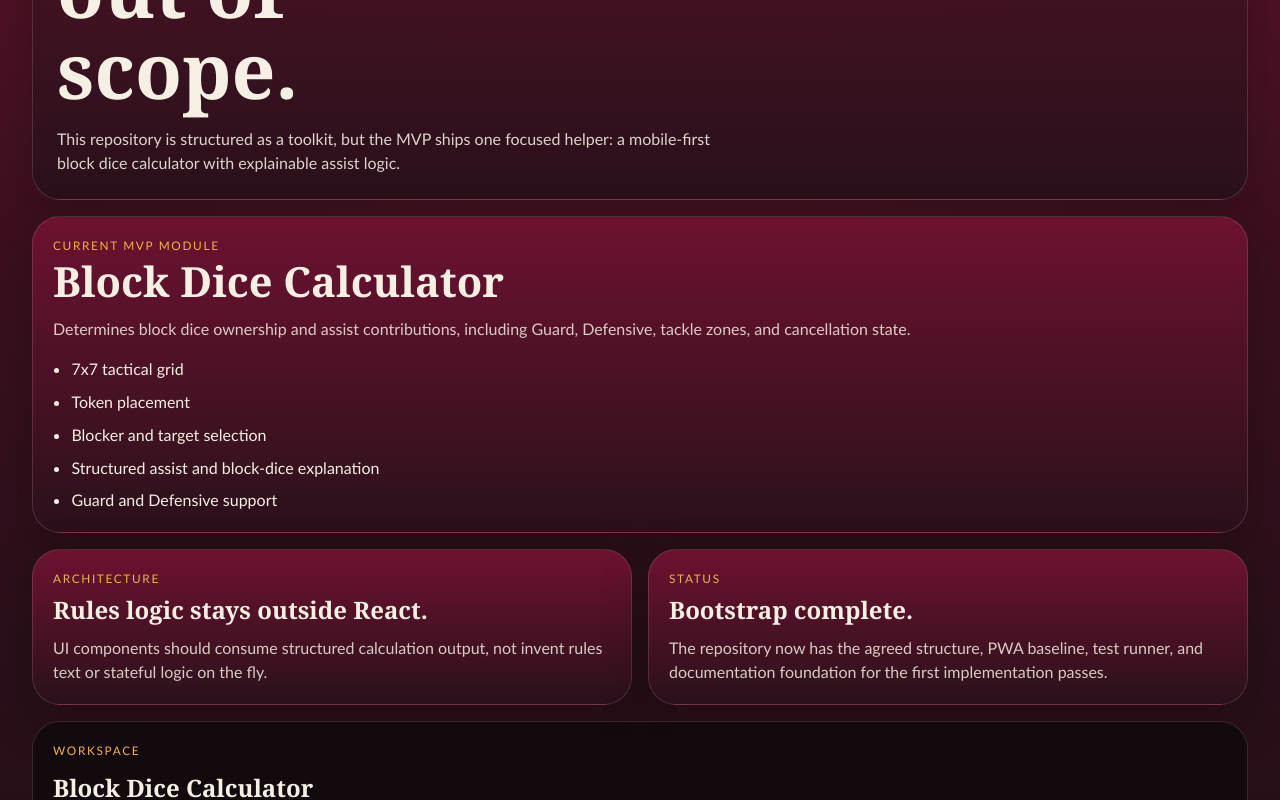
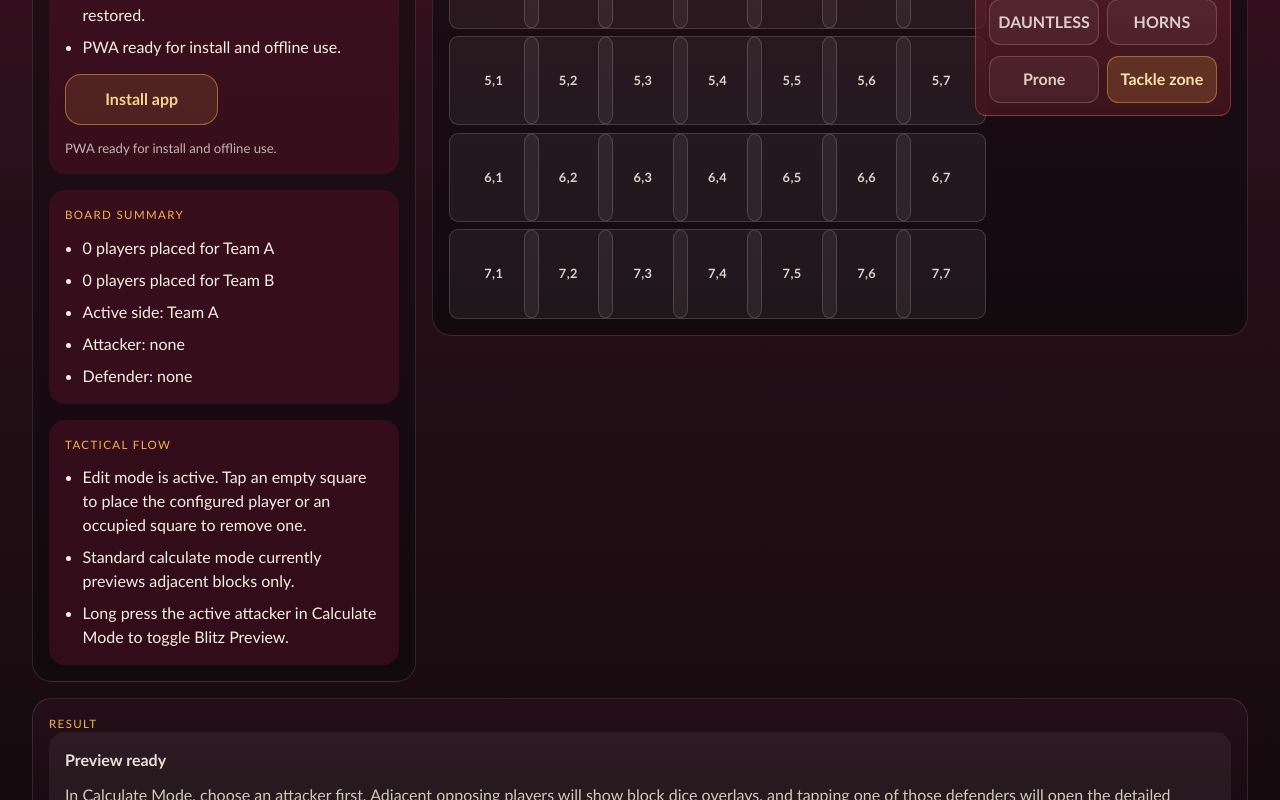
Before and after one commit to safeathomeapp/bloodbowltoolkit, a React (Vite) app: page / in a window 1280 px wide. Shown: the part 460-1260 px from the top of the page. Built offline with nearby package versions, Linux system fonts and the light colour scheme.

Commit message:
chore: remove app chrome and tighten blitz marker

```diff
--- a/src/app/App.module.css
+++ b/src/app/App.module.css
@@ -4,129 +4,13 @@
   color: #f6efe4;
 }
 
-.hero,
-.card,
-.panel {
-  border: 1px solid rgba(246, 239, 228, 0.14);
-  background:
-    linear-gradient(180deg, rgba(128, 19, 54, 0.82), rgba(43, 17, 28, 0.9)),
-    rgba(25, 15, 20, 0.95);
-  box-shadow: 0 18px 48px rgba(10, 6, 7, 0.28);
-}
-
-.hero {
-  padding: 1.5rem;
-  border-radius: 1.5rem;
-}
-
-.kicker,
-.eyebrow {
-  margin: 0;
-  text-transform: uppercase;
-  letter-spacing: 0.14em;
-  font-size: 0.74rem;
-  color: #f1b24a;
-}
-
-.title,
-.cardTitle,
-.panelTitle {
-  margin: 0;
-  font-family: Georgia, 'Times New Roman', serif;
-  line-height: 1.05;
-}
-
-.title {
-  margin-top: 0.75rem;
-  font-size: clamp(2.3rem, 9vw, 4.8rem);
-  max-width: 10ch;
-}
-
-.summary {
-  margin: 1rem 0 0;
-  max-width: 42rem;
-  color: rgba(246, 239, 228, 0.88);
-  font-size: 1rem;
-}
-
-.card {
-  margin-top: 1rem;
-  padding: 1.25rem;
-  border-radius: 1.35rem;
-}
-
-.cardHeader {
-  display: grid;
-  gap: 0.35rem;
-}
-
-.cardTitle {
-  font-size: clamp(1.7rem, 6vw, 2.6rem);
-}
-
-.cardText,
-.panelText {
-  margin: 0.85rem 0 0;
-  color: rgba(246, 239, 228, 0.84);
-}
-
-.scopeList {
-  margin: 1rem 0 0;
-  padding-left: 1.15rem;
-  display: grid;
-  gap: 0.55rem;
-}
-
-.grid {
-  margin-top: 1rem;
-  display: grid;
-  gap: 1rem;
-}
-
-.panel {
-  padding: 1.25rem;
-  border-radius: 1.25rem;
-}
-
 .workspace {
-  margin-top: 1rem;
-  padding: 1.25rem;
-  border-radius: 1.25rem;
-  border: 1px solid rgba(246, 239, 228, 0.14);
-  background: rgba(15, 10, 12, 0.78);
-  backdrop-filter: blur(10px);
-}
-
-.workspaceHeader {
-  display: grid;
-  gap: 0.45rem;
-  margin-bottom: 1rem;
-}
-
-.panelTitle {
-  margin-top: 0.55rem;
-  font-size: 1.5rem;
+  padding: 0;
 }
 
 @media (max-width: 47.99rem) {
   .shell {
     padding: 0.3rem;
-  }
-
-  .hero,
-  .card,
-  .panel,
-  .workspace {
-    padding: 0.55rem;
-    border-radius: 0.8rem;
-  }
-
-  .grid {
-    gap: 0.55rem;
-  }
-
-  .workspaceHeader {
-    margin-bottom: 0.45rem;
   }
 }
 
@@ -134,15 +18,4 @@
   .shell {
     padding: 2rem;
   }
-
-  .hero,
-  .card,
-  .panel,
-  .workspace {
-    border-radius: 1.75rem;
-  }
-
-  .grid {
-    grid-template-columns: repeat(2, minmax(0, 1fr));
-  }
 }
--- a/src/app/App.tsx
+++ b/src/app/App.tsx
@@ -1,69 +1,10 @@
 import styles from './App.module.css'
 import { BlockDiceCalculator } from '../tools/block-dice/components/BlockDiceCalculator'
-import { blockDiceTool } from '../tools/block-dice'
-
-const mvpScope = [
-  '7x7 tactical grid',
-  'Token placement',
-  'Blocker and target selection',
-  'Structured assist and block-dice explanation',
-  'Guard and Defensive support',
-]
 
 export function App() {
   return (
     <main className={styles.shell}>
-      <section className={styles.hero}>
-        <p className={styles.kicker}>Blood Bowl Toolkit</p>
-        <h1 className={styles.title}>Block dice first. Everything else stays out of scope.</h1>
-        <p className={styles.summary}>
-          This repository is structured as a toolkit, but the MVP ships one focused helper:
-          a mobile-first block dice calculator with explainable assist logic.
-        </p>
-      </section>
-
-      <section className={styles.card} aria-labelledby="current-tool">
-        <div className={styles.cardHeader}>
-          <p className={styles.eyebrow}>Current MVP Module</p>
-          <h2 id="current-tool" className={styles.cardTitle}>
-            {blockDiceTool.name}
-          </h2>
-        </div>
-        <p className={styles.cardText}>{blockDiceTool.description}</p>
-        <ul className={styles.scopeList}>
-          {mvpScope.map((item) => (
-            <li key={item}>{item}</li>
-          ))}
-        </ul>
-      </section>
-
-      <section className={styles.grid} aria-label="Project status">
-        <article className={styles.panel}>
-          <p className={styles.eyebrow}>Architecture</p>
-          <h2 className={styles.panelTitle}>Rules logic stays outside React.</h2>
-          <p className={styles.panelText}>
-            UI components should consume structured calculation output, not invent rules text or
-            stateful logic on the fly.
-          </p>
-        </article>
-
-        <article className={styles.panel}>
-          <p className={styles.eyebrow}>Status</p>
-          <h2 className={styles.panelTitle}>Bootstrap complete.</h2>
-          <p className={styles.panelText}>
-            The repository now has the agreed structure, PWA baseline, test runner, and
-            documentation foundation for the first implementation passes.
-          </p>
-        </article>
-      </section>
-
-      <section className={styles.workspace} aria-labelledby="tool-workspace">
-        <div className={styles.workspaceHeader}>
-          <p className={styles.eyebrow}>Workspace</p>
-          <h2 id="tool-workspace" className={styles.panelTitle}>
-            {blockDiceTool.name}
-          </h2>
-        </div>
+      <section className={styles.workspace} aria-label="Block dice workspace">
         <BlockDiceCalculator />
       </section>
     </main>
--- a/src/tools/block-dice/components/BlockDiceCalculator.tsx
+++ b/src/tools/block-dice/components/BlockDiceCalculator.tsx
@@ -123,7 +123,7 @@ function getProfileForPlayer(player: PlacedPlayer | null, profiles: PlayerProfil
 
 function getTokenRoleLabel(options: { isBlocker: boolean; isTarget: boolean; isBlitzing: boolean }) {
   if (options.isBlocker) {
-    return options.isBlitzing ? '*A' : 'A'
+    return options.isBlitzing ? '*A*' : 'A'
   }
 
   if (options.isTarget) {
```
Also changed, not shown: 1 other file (tests, documents, lock files or other folders).
